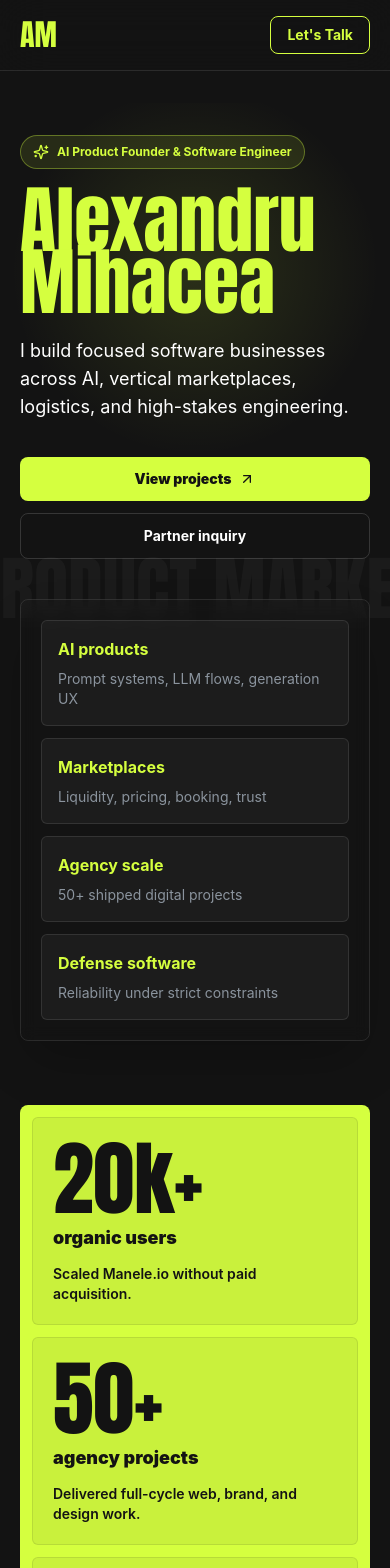
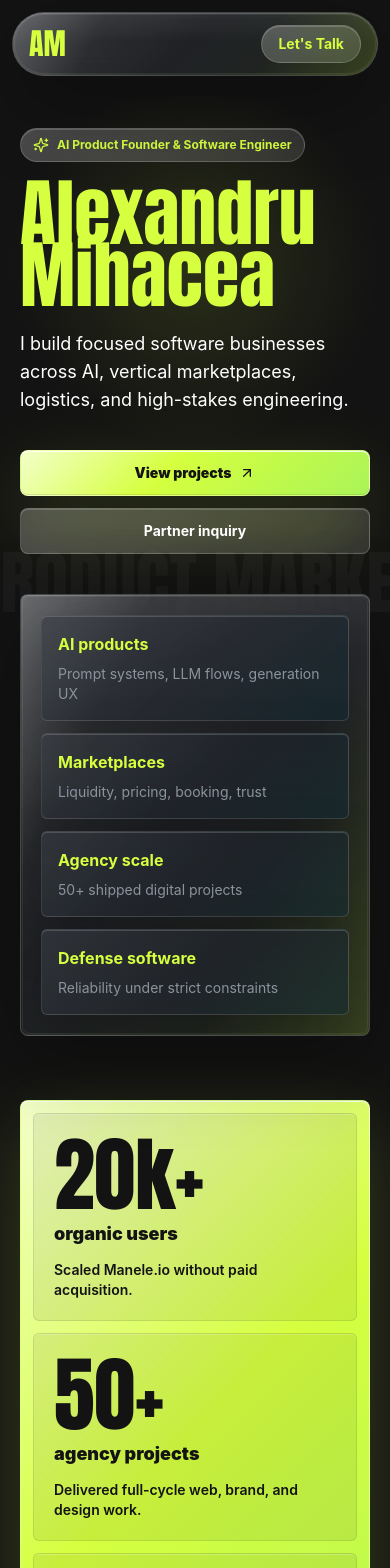
Before and after one commit to AlexandruMihacea/portofolio, a Next.js app: page / in a window 390 px wide. Shown: the top 1568 px of the page. Built offline with nearby package versions, Linux system fonts and the light colour scheme.

Commit message:
Refactor styles and layout: remove peer dependencies from package-lock.json, enhance global styles with liquid glass effects, and update component styles for improved visual consistency across the application.

```diff
--- a/src/app/globals.css
+++ b/src/app/globals.css
@@ -19,7 +19,10 @@ html {
 
 body {
   margin: 0;
-  background: var(--background);
+  background:
+    linear-gradient(145deg, rgba(213, 255, 63, 0.055), transparent 26%),
+    linear-gradient(215deg, rgba(0, 200, 188, 0.06), transparent 30%),
+    var(--background);
   color: var(--foreground);
 }
 
@@ -40,3 +43,109 @@ a {
 .mockup-grid {
   background-size: 36px 36px;
 }
+
+@layer components {
+  .liquid-glass {
+    position: relative;
+    isolation: isolate;
+    overflow: hidden;
+    border: 1px solid rgba(255, 255, 255, 0.16);
+    background:
+      linear-gradient(135deg, rgba(255, 255, 255, 0.16), rgba(255, 255, 255, 0.055) 48%, rgba(213, 255, 63, 0.08)),
+      rgba(20, 24, 30, 0.58);
+    box-shadow:
+      inset 0 1px 0 rgba(255, 255, 255, 0.22),
+      inset 0 -1px 0 rgba(213, 255, 63, 0.08),
+      0 24px 80px rgba(0, 0, 0, 0.34);
+    backdrop-filter: blur(28px) saturate(1.5);
+    -webkit-backdrop-filter: blur(28px) saturate(1.5);
+  }
+
+  .liquid-glass::before {
+    content: "";
+    position: absolute;
+    inset: 0;
+    z-index: 0;
+    background:
+      linear-gradient(115deg, rgba(255, 255, 255, 0.26), transparent 24%),
+      linear-gradient(295deg, rgba(213, 255, 63, 0.16), transparent 32%),
+      linear-gradient(180deg, rgba(255, 255, 255, 0.08), transparent 50%);
+    opacity: 0.78;
+    pointer-events: none;
+  }
+
+  .liquid-glass::after {
+    content: "";
+    position: absolute;
+    inset: 1px;
+    z-index: 0;
+    border-radius: inherit;
+    border: 1px solid rgba(255, 255, 255, 0.08);
+    pointer-events: none;
+  }
+
+  .liquid-glass > * {
+    position: relative;
+    z-index: 1;
+  }
+
+  .liquid-glass-soft {
+    position: relative;
+    isolation: isolate;
+    overflow: hidden;
+    border: 1px solid rgba(255, 255, 255, 0.12);
+    background:
+      linear-gradient(140deg, rgba(255, 255, 255, 0.1), rgba(255, 255, 255, 0.035) 52%, rgba(0, 200, 188, 0.06)),
+      rgba(22, 27, 34, 0.62);
+    box-shadow:
+      inset 0 1px 0 rgba(255, 255, 255, 0.16),
+      0 18px 54px rgba(0, 0, 0, 0.24);
+    backdrop-filter: blur(22px) saturate(1.35);
+    -webkit-backdrop-filter: blur(22px) saturate(1.35);
+  }
+
+  .liquid-glass-lime {
+    position: relative;
+    isolation: isolate;
+    overflow: hidden;
+    border: 1px solid rgba(245, 255, 191, 0.46);
+    background:
+      linear-gradient(135deg, rgba(255, 255, 255, 0.72), rgba(213, 255, 63, 0.9) 42%, rgba(0, 200, 188, 0.2)),
+      #d5ff3f;
+    box-shadow:
+      inset 0 1px 0 rgba(255, 255, 255, 0.86),
+      inset 0 -1px 0 rgba(19, 19, 19, 0.12),
+      0 26px 80px rgba(213, 255, 63, 0.18);
+  }
+
+  .liquid-button {
+    position: relative;
+    overflow: hidden;
+    border: 1px solid rgba(255, 255, 255, 0.18);
+    background:
+      linear-gradient(140deg, rgba(255, 255, 255, 0.18), rgba(255, 255, 255, 0.055)),
+      rgba(255, 255, 255, 0.07);
+    box-shadow: inset 0 1px 0 rgba(255, 255, 255, 0.18);
+    backdrop-filter: blur(18px) saturate(1.35);
+    -webkit-backdrop-filter: blur(18px) saturate(1.35);
+  }
+
+  .liquid-button::before {
+    content: "";
+    position: absolute;
+    inset: 0;
+    z-index: 0;
+    background: linear-gradient(120deg, rgba(255, 255, 255, 0.24), transparent 35%, rgba(213, 255, 63, 0.12));
+    opacity: 0;
+    transition: opacity 180ms ease;
+  }
+
+  .liquid-button:hover::before {
+    opacity: 1;
+  }
+
+  .liquid-button > * {
+    position: relative;
+    z-index: 1;
+  }
+}
--- a/src/app/page.tsx
+++ b/src/app/page.tsx
@@ -20,7 +20,7 @@ import { metrics, projects, ventures } from "@/lib/portfolio-data";
 
 export default function Home() {
   return (
-    <main className="min-h-screen overflow-hidden bg-ink text-white">
+    <main className="min-h-screen overflow-x-clip bg-ink text-white">
       <SiteHeader />
       <Hero />
       <Metrics />
@@ -43,7 +43,7 @@ function Hero() {
       <div className="relative z-10 grid gap-10 lg:grid-cols-[1.08fr_0.92fr] lg:items-end">
         <Stagger className="min-w-0" delay={0.08}>
           <StaggerItem>
-            <p className="mb-5 inline-flex max-w-full items-center gap-2 rounded-full border border-lime/35 bg-lime/10 px-3 py-2 text-xs font-bold text-lime sm:px-4 sm:text-sm">
+            <p className="liquid-button mb-5 inline-flex max-w-full items-center gap-2 rounded-full px-3 py-2 text-xs font-bold text-lime sm:px-4 sm:text-sm">
               <Sparkles className="size-4" />
               AI Product Founder &amp; Software Engineer
             </p>
@@ -62,21 +62,21 @@ function Hero() {
             <div className="mt-9 flex flex-wrap gap-3">
               <Link
                 href="#projects"
-                className="inline-flex w-full items-center justify-center gap-2 rounded-lg bg-lime px-5 py-3 text-sm font-black text-ink transition hover:scale-[1.02] sm:w-auto"
+                className="liquid-glass-lime inline-flex w-full items-center justify-center gap-2 rounded-lg px-5 py-3 text-sm font-black text-ink transition hover:scale-[1.02] sm:w-auto"
               >
                 View projects
                 <ArrowUpRight className="size-4" />
               </Link>
               <Link
                 href="#contact"
-                className="inline-flex w-full items-center justify-center gap-2 rounded-lg border border-white/15 px-5 py-3 text-sm font-bold text-white transition hover:border-lime hover:text-lime sm:w-auto"
+                className="liquid-button inline-flex w-full items-center justify-center gap-2 rounded-lg px-5 py-3 text-sm font-bold text-white transition hover:border-lime/60 hover:text-lime sm:w-auto"
               >
                 Partner inquiry
               </Link>
             </div>
           </StaggerItem>
         </Stagger>
-        <Reveal direction="left" delay={0.18} className="rounded-lg border border-line bg-panel/88 p-5 shadow-2xl backdrop-blur">
+        <Reveal direction="left" delay={0.18} className="liquid-glass rounded-lg p-5">
           <Stagger className="grid gap-3 sm:grid-cols-2" delay={0.22}>
             {[
               ["AI products", "Prompt systems, LLM flows, generation UX"],
@@ -85,7 +85,7 @@ function Hero() {
               ["Defense software", "Reliability under strict constraints"],
             ].map(([title, body]) => (
               <StaggerItem key={title}>
-                <HoverLift className="h-full rounded-md border border-white/10 bg-white/[0.04] p-4">
+                <HoverLift className="liquid-glass-soft h-full rounded-md p-4">
                   <p className="font-bold text-lime">{title}</p>
                   <p className="mt-2 text-sm leading-5 text-muted">{body}</p>
                 </HoverLift>
@@ -101,10 +101,10 @@ function Hero() {
 function Metrics() {
   return (
     <AnimatedSection className="mx-auto max-w-7xl px-5 sm:px-8">
-      <Stagger className="grid gap-3 rounded-lg bg-lime p-3 text-ink sm:grid-cols-2 lg:grid-cols-4">
+      <Stagger className="liquid-glass-lime grid gap-3 rounded-lg p-3 text-ink sm:grid-cols-2 lg:grid-cols-4">
         {metrics.map((metric) => (
           <StaggerItem key={metric.label}>
-            <HoverLift className="h-full rounded-md border border-ink/10 bg-ink/[0.06] p-5 [container-type:inline-size]">
+            <HoverLift className="h-full rounded-md border border-ink/10 bg-ink/[0.07] p-5 shadow-[inset_0_1px_0_rgba(255,255,255,0.22)] [container-type:inline-size]">
               <p
                 className={`max-w-full overflow-hidden font-display leading-none ${
                   metric.value.length > 5
@@ -135,7 +135,7 @@ function Ventures() {
       <Stagger className="mt-9 grid gap-4 lg:grid-cols-3">
         {ventures.map((venture) => (
           <StaggerItem key={venture.title}>
-            <HoverLift className="h-full rounded-lg border border-line bg-panel p-6">
+            <HoverLift className="liquid-glass-soft h-full rounded-lg p-6">
               <p className="text-sm font-bold text-lime">{venture.eyebrow}</p>
               <h3 className="mt-3 text-3xl font-black text-white">{venture.title}</h3>
               <p className="mt-4 text-sm leading-6 text-muted">{venture.description}</p>
@@ -160,7 +160,7 @@ function Ventures() {
 function Projects() {
   return (
     <AnimatedSection id="projects" className="mx-auto max-w-7xl px-5 pb-20 sm:px-8">
-      <div className="flex flex-col gap-6 rounded-lg bg-panel px-5 py-6 sm:flex-row sm:items-end sm:justify-between sm:px-8">
+      <div className="liquid-glass flex flex-col gap-6 rounded-lg px-5 py-6 sm:flex-row sm:items-end sm:justify-between sm:px-8">
         <div>
           <p className="text-sm font-bold uppercase tracking-[0.26em] text-lime">Selected work</p>
           <h2 className="mt-2 font-display text-6xl leading-none text-white sm:text-8xl">Projects</h2>
@@ -169,10 +169,10 @@ function Projects() {
           Concise cards first, deeper case studies one click away. Built for scanning, not CV-reading.
         </p>
       </div>
-      <Stagger className="mt-5 grid gap-5 md:grid-cols-2 xl:grid-cols-3">
+      <Stagger className="mt-5 grid auto-rows-fr gap-5 md:grid-cols-2 xl:grid-cols-3">
         {projects.map((project) => (
-          <StaggerItem key={project.slug}>
-            <HoverLift>
+          <StaggerItem key={project.slug} className="h-full">
+            <HoverLift className="h-full">
               <ProjectCard project={project} />
             </HoverLift>
           </StaggerItem>
@@ -244,7 +244,7 @@ function Timeline() {
 function Contact() {
   return (
     <AnimatedSection id="contact" className="mx-auto max-w-7xl px-5 pb-10 sm:px-8">
-      <div className="grid gap-8 rounded-lg bg-lime p-6 text-ink sm:p-10 lg:grid-cols-[1.1fr_0.9fr] lg:items-end">
+      <div className="liquid-glass-lime grid gap-8 rounded-lg p-6 text-ink sm:p-10 lg:grid-cols-[1.1fr_0.9fr] lg:items-end">
         <div>
           <p className="text-sm font-black uppercase tracking-[0.26em]">Contact</p>
           <h2 className="mt-3 font-display text-7xl leading-none sm:text-9xl">Build the next focused product</h2>
@@ -254,19 +254,19 @@ function Contact() {
         </div>
         <Stagger className="flex flex-wrap gap-3 lg:justify-end" delay={0.1}>
           <StaggerItem>
-          <Link href="mailto:alexmihacea@gmail.com" className="inline-flex items-center gap-2 rounded-lg bg-ink px-5 py-3 text-sm font-black text-lime">
+            <Link href="mailto:alexmihacea@gmail.com" className="inline-flex items-center gap-2 rounded-lg bg-ink px-5 py-3 text-sm font-black text-lime shadow-[inset_0_1px_0_rgba(255,255,255,0.14)]">
               <Mail className="size-4" />
               Personal Email
             </Link>
           </StaggerItem>
           <StaggerItem>
-          <Link href="mailto:alex@secortex.com" className="inline-flex items-center gap-2 rounded-lg border border-ink/25 px-5 py-3 text-sm font-black">
+            <Link href="mailto:alex@secortex.com" className="inline-flex items-center gap-2 rounded-lg border border-ink/25 bg-white/20 px-5 py-3 text-sm font-black backdrop-blur">
               <Mail className="size-4" />
               Work Email
             </Link>
           </StaggerItem>
           <StaggerItem>
-          <Link href="https://github.com/AlexandruMihacea" target="_blank" className="inline-flex items-center gap-2 rounded-lg border border-ink/25 px-5 py-3 text-sm font-black">
+            <Link href="https://github.com/AlexandruMihacea" target="_blank" className="inline-flex items-center gap-2 rounded-lg border border-ink/25 bg-white/20 px-5 py-3 text-sm font-black backdrop-blur">
               <Github className="size-4" />
               GitHub
             </Link>
@@ -275,7 +275,7 @@ function Contact() {
             <Link
               href="https://www.linkedin.com/in/alexandru-mihacea-1355341b0/"
               target="_blank"
-            className="inline-flex items-center gap-2 rounded-lg border border-ink/25 px-5 py-3 text-sm font-black"
+              className="inline-flex items-center gap-2 rounded-lg border border-ink/25 bg-white/20 px-5 py-3 text-sm font-black backdrop-blur"
             >
               <Linkedin className="size-4" />
               LinkedIn
@@ -331,14 +331,14 @@ function RoadmapItem({
   return (
     <div className="relative flex gap-5">
       <div className="relative z-10 flex w-14 shrink-0 flex-col items-center">
-        <div className="flex size-14 items-center justify-center rounded-lg border border-lime/50 bg-lime text-ink shadow-glow">
+        <div className="liquid-glass-lime flex size-14 items-center justify-center rounded-lg text-ink">
           {icon}
         </div>
         {!isLast ? <ArrowDown className="mt-3 size-5 text-lime" /> : null}
       </div>
       <article
-        className={`flex-1 rounded-lg border bg-panel p-5 transition ${
-          isLast ? "border-lime/55 shadow-glow" : "border-line"
+        className={`liquid-glass-soft flex-1 rounded-lg p-5 transition ${
+          isLast ? "border-lime/55 shadow-glow" : ""
         }`}
       >
         <div className="flex flex-col gap-3 sm:flex-row sm:items-start sm:justify-between">
@@ -346,7 +346,7 @@ function RoadmapItem({
             <p className="text-sm font-bold text-lime">{meta}</p>
             <h3 className="mt-1 text-2xl font-black text-white">{title}</h3>
           </div>
-          <span className="rounded-full border border-white/10 px-3 py-1 text-xs font-black text-white/50">
+          <span className="liquid-button rounded-full px-3 py-1 text-xs font-black text-white/60">
             {String(index + 1).padStart(2, "0")}
           </span>
         </div>
--- a/src/components/project-mockup.tsx
+++ b/src/components/project-mockup.tsx
@@ -52,7 +52,7 @@ function BrowserShell({
 }) {
   return (
     <div
-      className={`absolute left-1/2 top-1/2 w-[82%] -translate-x-1/2 -translate-y-1/2 overflow-hidden rounded-lg border border-white/10 bg-[#0b0f16]/94 shadow-2xl ${
+      className={`liquid-glass absolute left-1/2 top-1/2 w-[82%] -translate-x-1/2 -translate-y-1/2 rounded-lg ${
         isHero ? "min-h-72" : "min-h-36"
       }`}
     >
--- a/src/components/site-footer.tsx
+++ b/src/components/site-footer.tsx
@@ -3,7 +3,7 @@ import Link from "next/link";
 export function SiteFooter() {
   return (
     <footer className="mx-auto mt-12 max-w-7xl px-5 pb-8 sm:px-8">
-      <div className="grid gap-8 rounded-t-2xl border border-line bg-panel px-6 py-10 sm:px-10 lg:grid-cols-[0.7fr_1.3fr] lg:items-end">
+      <div className="liquid-glass grid gap-8 rounded-t-2xl px-6 py-10 sm:px-10 lg:grid-cols-[0.7fr_1.3fr] lg:items-end">
         <Link href="/" className="font-display text-8xl leading-none text-white">
           AM
         </Link>
--- a/src/components/site-header.tsx
+++ b/src/components/site-header.tsx
@@ -9,8 +9,8 @@ const navItems = [
 
 export function SiteHeader() {
   return (
-    <header className="sticky top-0 z-50 border-b border-line bg-ink/82 backdrop-blur-xl">
-      <nav className="mx-auto flex max-w-7xl items-center justify-between px-5 py-4 sm:px-8">
+    <header className="sticky top-3 z-50 px-3 sm:px-5">
+      <nav className="liquid-glass mx-auto flex max-w-7xl items-center justify-between rounded-full px-4 py-3 sm:px-6">
         <Link href="/" className="font-display text-3xl tracking-normal text-lime">
           AM
         </Link>
@@ -23,7 +23,7 @@ export function SiteHeader() {
         </div>
         <Link
           href="#contact"
-          className="rounded-lg border border-lime px-4 py-2 text-sm font-bold text-lime transition hover:bg-lime hover:text-ink"
+          className="liquid-button rounded-full px-4 py-2 text-sm font-bold text-lime transition hover:border-lime/60 hover:text-white"
         >
           Let&apos;s Talk
         </Link>
--- a/src/lib/portfolio-data.ts
+++ b/src/lib/portfolio-data.ts
@@ -1,6 +1,7 @@
 import type { StaticImageData } from "next/image";
 import maneleImage from "@/assets/manele.io.avif";
 import vengencyImage from "@/assets/vengency.com.png";
+import footbudImage from "@/assets/footbud.jpg";
 
 export type Project = {
   title: string;
@@ -103,6 +104,62 @@ export const projects: Project[] = [
     },
   },
   {
+    title: "Footbud",
+    slug: "footbud",
+    category: "Mobile Marketplace",
+    shortDescription:
+      "Marketplace for amateur football that helps solo players and small groups organize local matches.",
+    role: "Co-founder and product architect",
+    impact: "Solved local match liquidity around players and bookings",
+    techStack: ["Mobile app", "Matchmaking", "Bookings", "Marketplace logic"],
+    accent: "#1db954",
+    mockup: "football",
+    image: footbudImage,
+    links: {},
+    caseStudy: {
+      problem:
+        "Amateur football players struggle to find enough people, available pitches, and reliable coordination for local matches.",
+      solution:
+        "Architected social matchmaking and booking flows that connect solo players, small groups, and available games.",
+      highlights: [
+        "Designed the liquidity logic around open spots, groups, and recurring play.",
+        "Connected social intent with concrete booking workflows.",
+        "Balanced marketplace density with a simple mobile-first experience.",
+      ],
+      outcome:
+        "A product concept and build focused on reducing friction in a highly local, habit-driven marketplace.",
+    },
+  },
+  {
+    title: "Vengency",
+    slug: "vengency",
+    category: "Agency Execution",
+    shortDescription:
+      "Creative tech agency scaled through fast delivery of web development, branding, and graphic design projects.",
+    role: "Founder, operator, delivery lead",
+    impact: "50+ client projects",
+    techStack: ["Web development", "Branding", "Design systems", "Deployment"],
+    accent: "#ff7a3f",
+    mockup: "agency",
+    image: vengencyImage,
+    links: {
+      demo: "https://vengency.com",
+    },
+    caseStudy: {
+      problem:
+        "Small businesses needed fast, end-to-end digital execution without coordinating separate brand, design, and development vendors.",
+      solution:
+        "Built an agency delivery system covering lead generation, discovery, visual identity, web production, and launch.",
+      highlights: [
+        "Managed the full lifecycle from sales to deployment.",
+        "Delivered websites, graphics, and brand assets across different industries.",
+        "Built a repeatable operating rhythm for high-volume client work.",
+      ],
+      outcome:
+        "Delivered 50+ projects, sharpening both commercial judgment and execution speed before moving deeper into own products.",
+    },
+  },
+  {
     title: "Danube River Logistics",
     slug: "danube-logistics",
     category: "Logistics Platform",
@@ -156,61 +213,6 @@ export const projects: Project[] = [
         "A functional thesis product for a difficult vertical where clarity and trust matter more than feature volume.",
     },
   },
-  {
-    title: "Footbud",
-    slug: "footbud",
-    category: "Mobile Marketplace",
-    shortDescription:
-      "Marketplace for amateur football that helps solo players and small groups organize local matches.",
-    role: "Co-founder and product architect",
-    impact: "Solved local match liquidity around players and bookings",
-    techStack: ["Mobile app", "Matchmaking", "Bookings", "Marketplace logic"],
-    accent: "#1db954",
-    mockup: "football",
-    links: {},
-    caseStudy: {
-      problem:
-        "Amateur football players struggle to find enough people, available pitches, and reliable coordination for local matches.",
-      solution:
-        "Architected social matchmaking and booking flows that connect solo players, small groups, and available games.",
-      highlights: [
-        "Designed the liquidity logic around open spots, groups, and recurring play.",
-        "Connected social intent with concrete booking workflows.",
-        "Balanced marketplace density with a simple mobile-first experience.",
-      ],
-      outcome:
-        "A product concept and build focused on reducing friction in a highly local, habit-driven marketplace.",
-    },
-  },
-  {
-    title: "Vengency",
-    slug: "vengency",
-    category: "Agency Execution",
-    shortDescription:
-      "Creative tech agency scaled through fast delivery of web development, branding, and graphic design projects.",
-    role: "Founder, operator, delivery lead",
-    impact: "50+ client projects",
-    techStack: ["Web development", "Branding", "Design systems", "Deployment"],
-    accent: "#ff7a3f",
-    mockup: "agency",
-    image: vengencyImage,
-    links: {
-      demo: "https://vengency.com",
-    },
-    caseStudy: {
-      problem:
-        "Small businesses needed fast, end-to-end digital execution without coordinating separate brand, design, and development vendors.",
-      solution:
-        "Built an agency delivery system covering lead generation, discovery, visual identity, web production, and launch.",
-      highlights: [
-        "Managed the full lifecycle from sales to deployment.",
-        "Delivered websites, graphics, and brand assets across different industries.",
-        "Built a repeatable operating rhythm for high-volume client work.",
-      ],
-      outcome:
-        "Delivered 50+ projects, sharpening both commercial judgment and execution speed before moving deeper into own products.",
-    },
-  },
 ];
 
 export const experience = [
```
Also changed, not shown: src/app/projects/[slug]/page.tsx (+8 -8 lines), src/components/project-card.tsx (+4 -4 lines), src/assets/footbud.jpg (added), 1 other file (tests, documents, lock files or other folders). Lines whose indentation alone changed are shown as unchanged.
